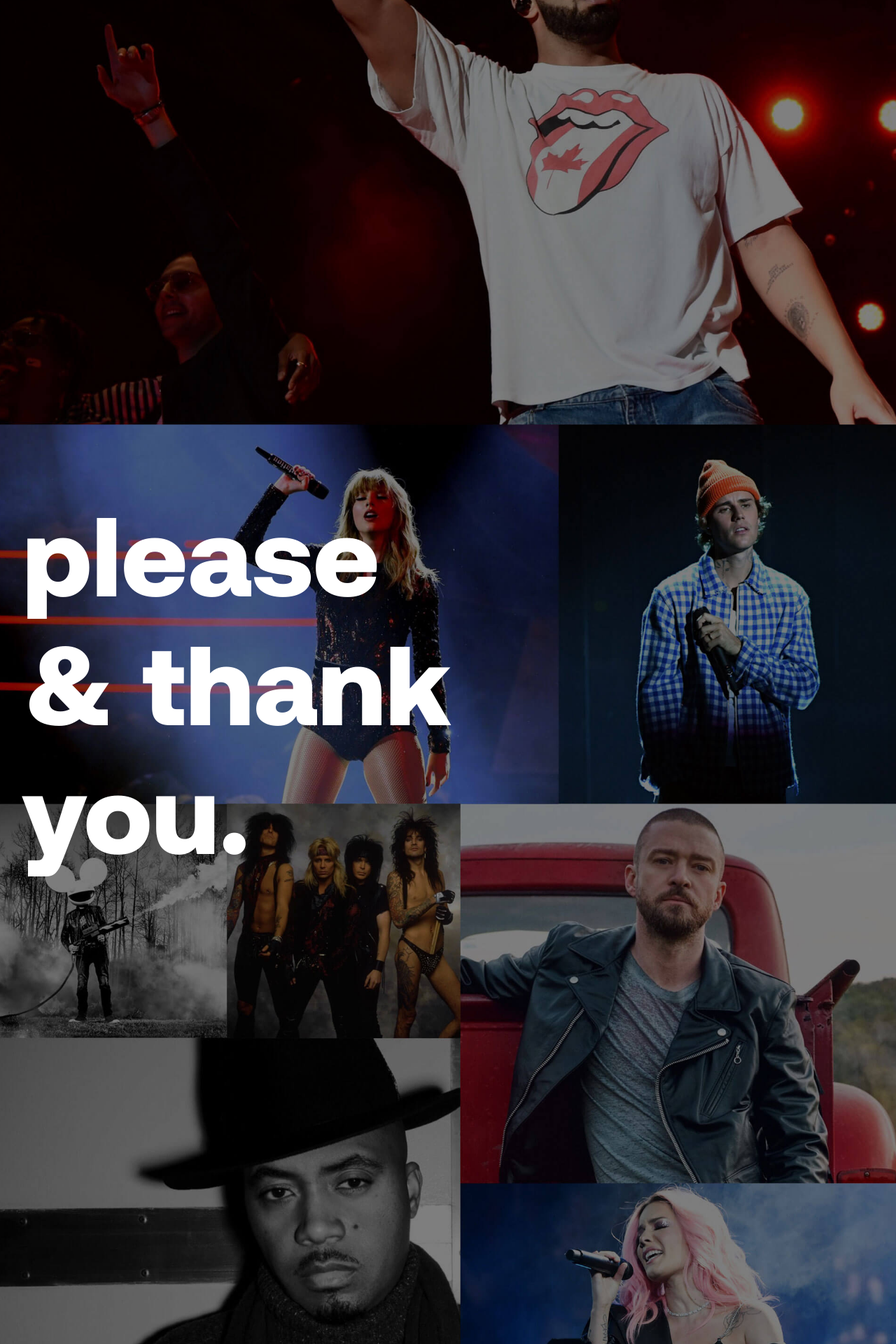
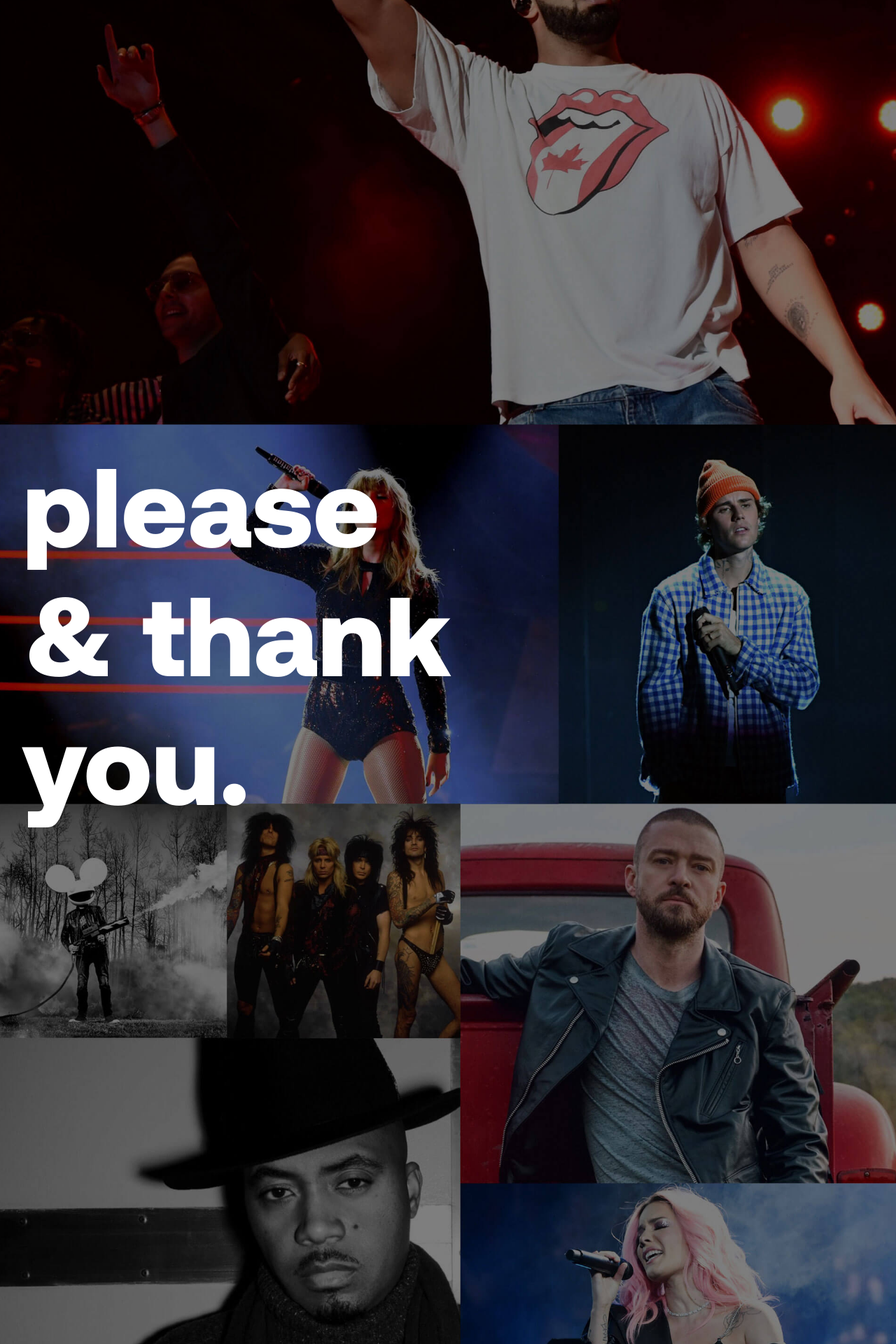
Before and after one commit to please-and-thank-you/please-and-thank-you.github.io, a Jekyll site: the page built from index.html, in a window 1280 px wide. Shown: the part 348-2268 px from the top of the page at 70% size. Built offline with Jekyll 4.4.1, drawn with Linux system fonts in a browser that asks for light colours; nearby versions of some CDN libraries.

Commit message:
ios landscape fixes

```diff
--- a/_layouts/default.html
+++ b/_layouts/default.html
@@ -1,7 +1,7 @@
 <!DOCTYPE html>
 <html lang="{{ site.lang | default: 'en-US' }}">
   <head>
-    <meta name="viewport" content="width=device-width, initial-scale=1">
+    <meta name="viewport" content="width=device-width, initial-scale=1, viewport-fit=cover">
     <meta charset="utf-8">
     <title>{% if page.title %}{{ page.title }} - {% endif %}{{ site.title }}</title>
     <link rel="stylesheet" href="{{ '/assets/fonts/stylesheet.css' | relative_url }}">
--- a/_scss/_home.scss
+++ b/_scss/_home.scss
@@ -81,9 +81,9 @@
       &-callout {
         display: flex;
         position: sticky;
-        font-size: 16vw;
+        font-size: 14vw;
         line-height: 1.15;
-        padding: 1em 0;
+        padding: 10vh 0;
         white-space: nowrap;
         top: 0;
 
--- a/js/main.js
+++ b/js/main.js
@@ -52,6 +52,7 @@
     scrollTrigger: {
       end: 'top 0%',
       // markers: true,
+      // pin: '.section-landing',
       scrub: true,
       start: 'top 90%',
       trigger: '.section-info'
```
